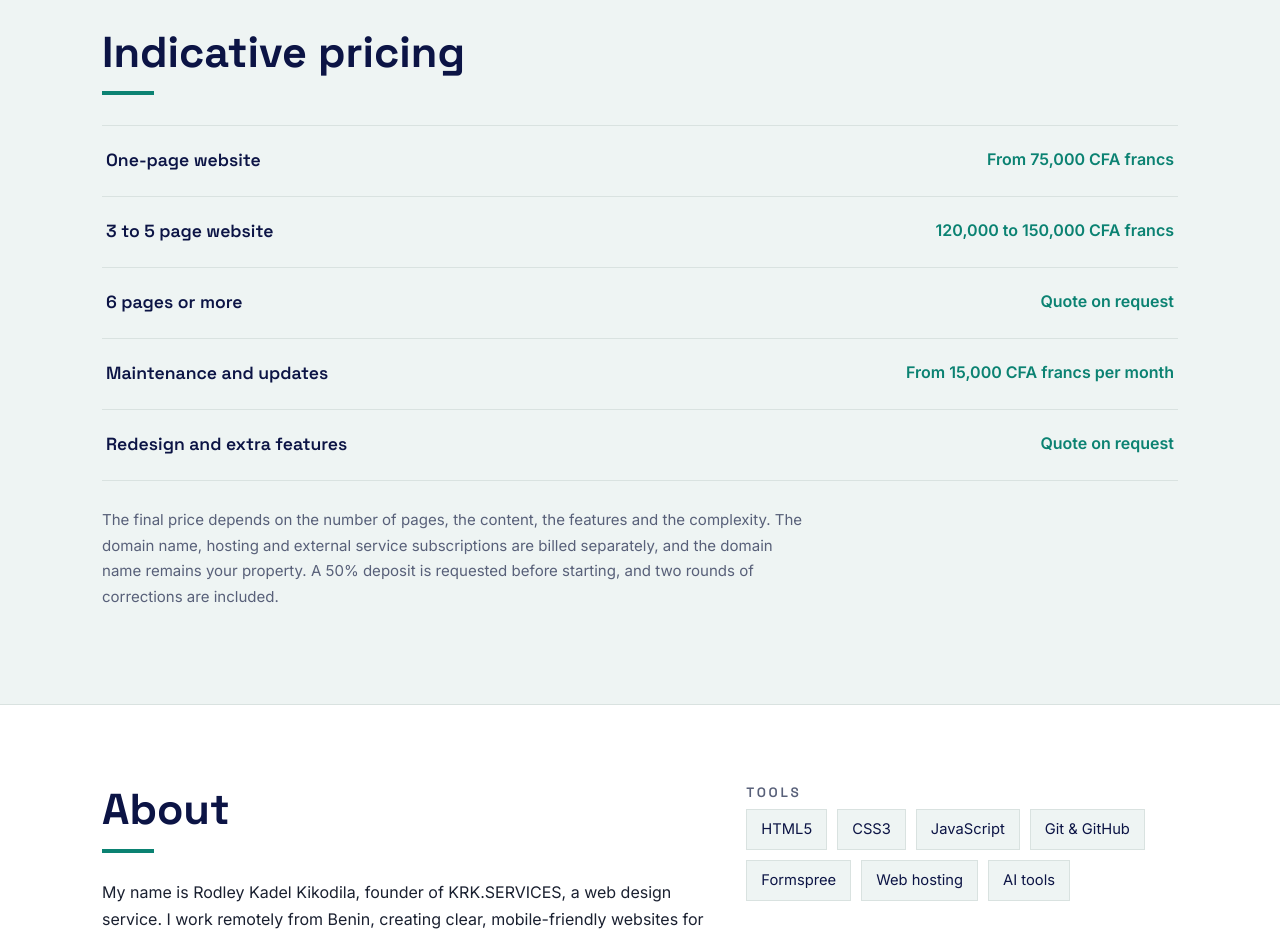
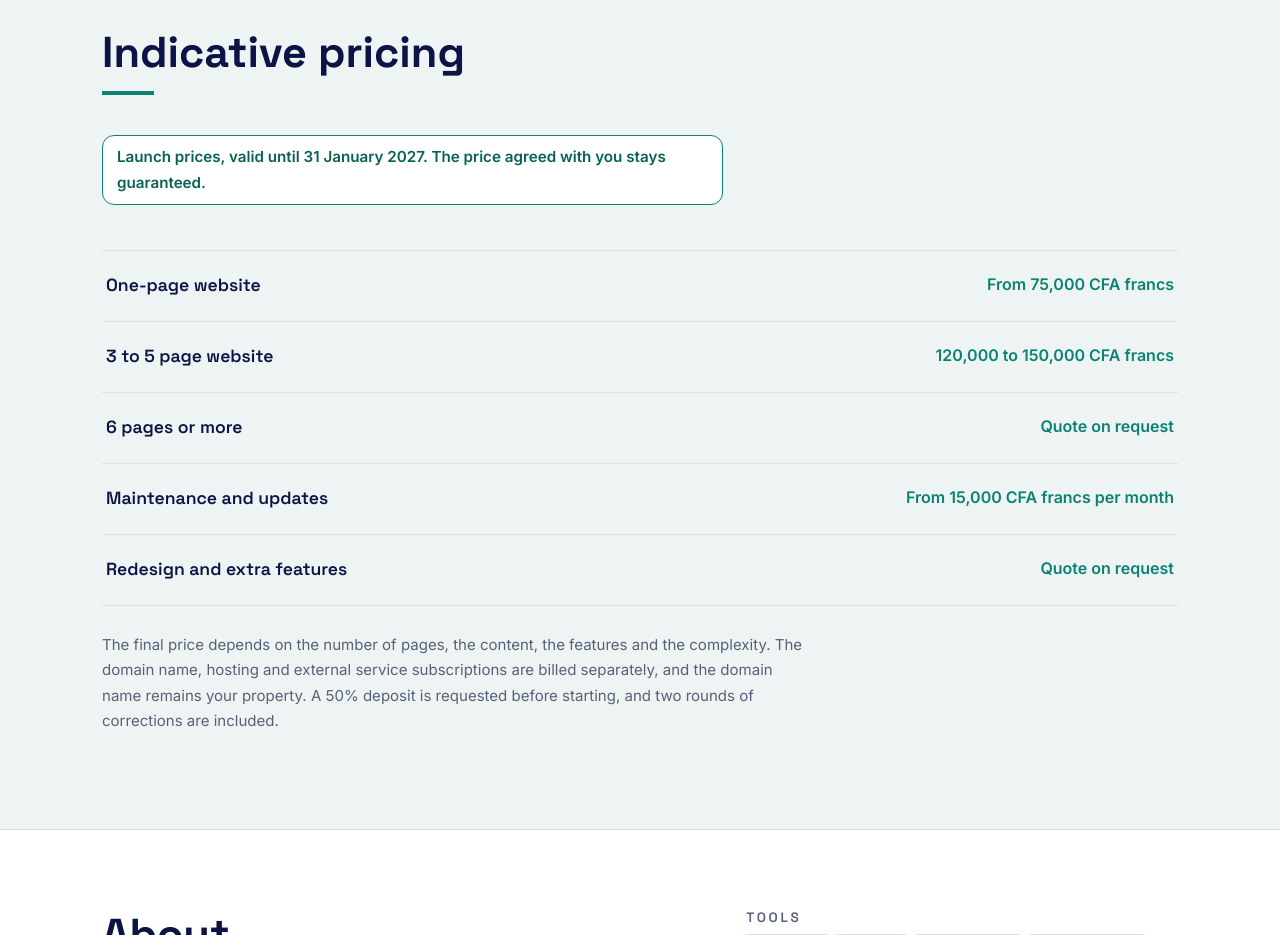
Before and after one commit to KRKSERVICES/krk.services, a plain HTML site: page index.html in a window 1280 px wide. Shown: the part 3140-4075 px from the top of the page. Drawn offline with Linux system fonts and the light colour scheme.

Commit message:
website update

```diff
--- a/index.html
+++ b/index.html
@@ -184,6 +184,17 @@
     <section class="alt" id="tarifs">
       <div class="container">
         <h2><span class="fr">Tarifs indicatifs</span><span class="en">Indicative pricing</span></h2>
+        <p class="promo">
+  <span class="fr">
+    Tarifs de lancement, valables jusqu'au 31 janvier 2027.
+    Le prix convenu avec vous reste garanti.
+  </span>
+
+  <span class="en">
+    Launch prices, valid until 31 January 2027.
+    The price agreed with you stays guaranteed.
+  </span>
+</p>
 
         <div class="price-list">
           <div class="price-row reveal">
--- a/style.css
+++ b/style.css
@@ -114,6 +114,17 @@ nav a:hover { color: var(--navy); border-bottom-color: var(--teal); }
 
 /* ============ Tarifs ============ */
 .price-list { margin-top: 30px; border-top: 1px solid var(--line); }
+.promo {
+  display: inline-block;
+  margin-top: 14px;
+  padding: 8px 14px;
+  background: #fff;
+  border: 1px solid var(--teal);
+  border-radius: 12px;
+  color: var(--teal-dk);
+  font-weight: 600;
+  font-size: .95rem;
+}
 .price-row { display: flex; flex-wrap: wrap; justify-content: space-between; gap: 4px 24px; padding: 20px 4px; border-bottom: 1px solid var(--line); }
 .price-row .what { font-family: var(--title); font-weight: 600; font-size: 1.1rem; color: var(--navy); }
 .price-row .how { color: var(--teal); font-weight: 700; }
```
